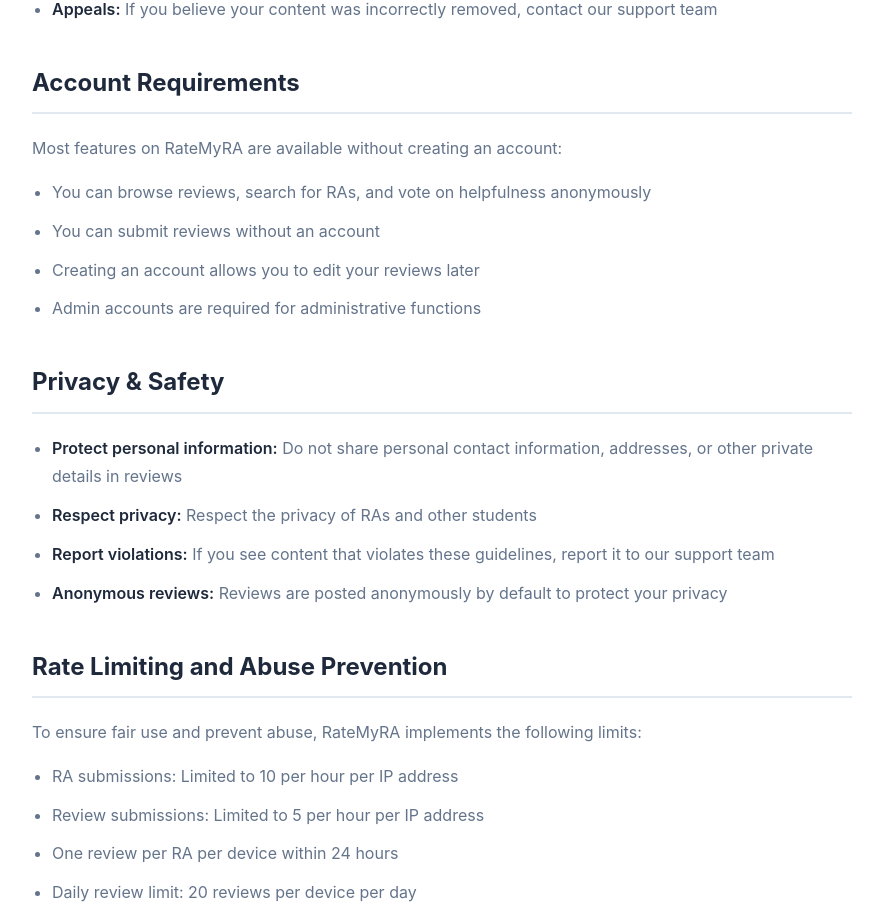
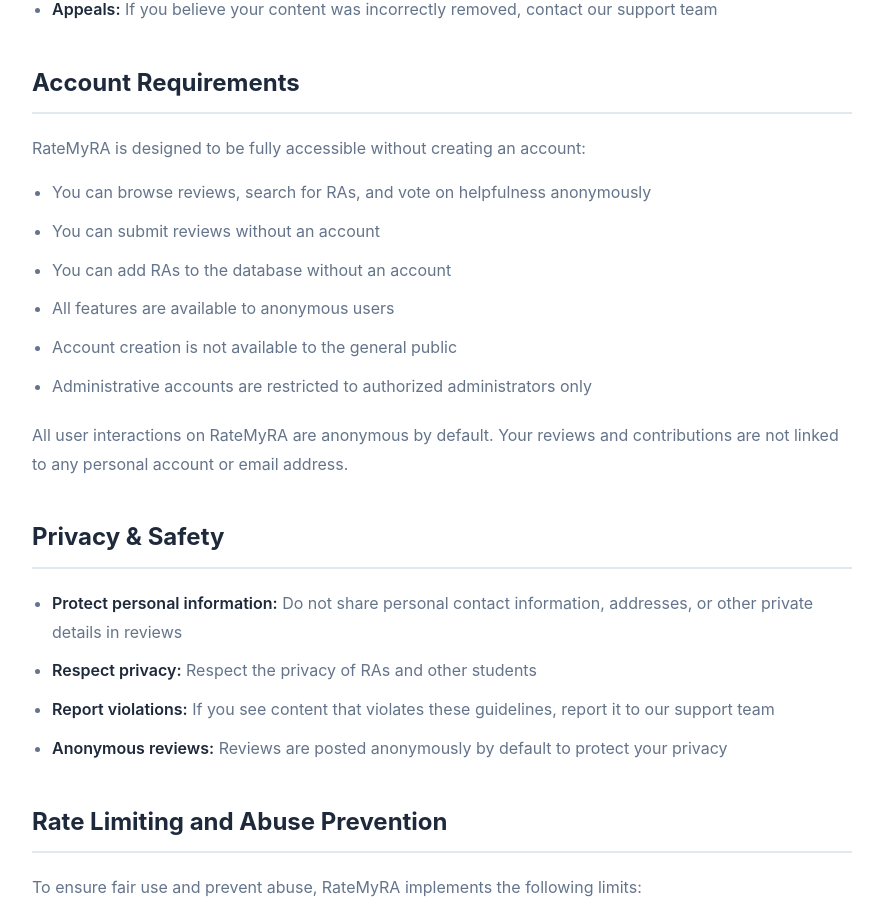
Before and after one commit to ultradoce/ratemyra, a React (Vite) app in the folder Documents/ratemyra/client/: page /guidelines in a window 1280 px wide. Shown: the part 2780-3702 px from the top of the page, without its empty margins (198-1081 px from the left). Built offline with nearby package versions, Linux system fonts and the light colour scheme; no server answers; the HTML template or start-up script is replaced by a standard one.

Commit message:
Fix: Remove references to public account creation - accounts are admin-only, all features are anonymous

```diff
--- a/Documents/ratemyra/client/src/pages/Guidelines.jsx
+++ b/Documents/ratemyra/client/src/pages/Guidelines.jsx
@@ -88,13 +88,16 @@
 
           <section>
             <h2>Account Requirements</h2>
-            <p>Most features on RateMyRA are available without creating an account:</p>
+            <p>RateMyRA is designed to be fully accessible without creating an account:</p>
             <ul>
               <li>You can browse reviews, search for RAs, and vote on helpfulness anonymously</li>
               <li>You can submit reviews without an account</li>
-              <li>Creating an account allows you to edit your reviews later</li>
-              <li>Admin accounts are required for administrative functions</li>
+              <li>You can add RAs to the database without an account</li>
+              <li>All features are available to anonymous users</li>
+              <li>Account creation is not available to the general public</li>
+              <li>Administrative accounts are restricted to authorized administrators only</li>
             </ul>
+            <p>All user interactions on RateMyRA are anonymous by default. Your reviews and contributions are not linked to any personal account or email address.</p>
           </section>
 
           <section>
--- a/Documents/ratemyra/client/src/pages/Privacy.jsx
+++ b/Documents/ratemyra/client/src/pages/Privacy.jsx
@@ -21,7 +21,7 @@
             <h3>2.1 Information You Provide</h3>
             <p>We collect information that you voluntarily provide when using the Service:</p>
             <ul>
-              <li><strong>Account Information (Optional):</strong> If you choose to create an account, we collect your email address and a hashed password. Account creation is optional and most features are available without an account.</li>
+              <li><strong>Account Information (Administrators Only):</strong> Administrative accounts require an email address and hashed password. Account creation is not available to the general public.</li>
               <li><strong>Review Content:</strong> Reviews, ratings, tags, semesters, and any text you submit in reviews</li>
               <li><strong>RA Information:</strong> Names, schools, dorm/hall information, and floor details when you add RAs to the database</li>
               <li><strong>Help Messages:</strong> If you contact our support team, we collect your name, email, subject, and message content</li>
@@ -56,7 +56,7 @@
             <ul>
               <li><strong>Service Provision:</strong> To provide, maintain, and improve our services, including displaying reviews, managing RA profiles, and enabling search functionality</li>
               <li><strong>Content Processing:</strong> To process, display, and moderate your reviews and ratings</li>
-              <li><strong>Authentication:</strong> To authenticate users and manage accounts (for users who choose to create accounts)</li>
+              <li><strong>Authentication:</strong> To authenticate administrators and manage administrative accounts</li>
               <li><strong>Abuse Prevention:</strong> To detect and prevent fraud, spam, abuse, and other prohibited activities using IP hashing, device fingerprinting, and rate limiting</li>
               <li><strong>Content Moderation:</strong> To automatically filter profanity and inappropriate content, and to flag content for manual review</li>
               <li><strong>Analytics:</strong> To analyze usage patterns, track page views, understand user behavior, and generate aggregated statistics (e.g., views by state)</li>
@@ -115,26 +115,27 @@
             <h2>6. Your Rights and Choices</h2>
             <p>You have the following rights regarding your personal information:</p>
             <ul>
-              <li><strong>Access:</strong> You can request access to the personal information we hold about you</li>
-              <li><strong>Correction:</strong> You can request correction of inaccurate information (for account holders, you can edit your reviews directly)</li>
-              <li><strong>Deletion:</strong> You can request deletion of your account and associated personal information</li>
+              <li><strong>Access:</strong> You can request access to the personal information we hold about you (if any)</li>
+              <li><strong>Correction:</strong> You can request correction of inaccurate information</li>
+              <li><strong>Deletion:</strong> You can request deletion of your content or associated information</li>
               <li><strong>Opt-Out:</strong> You can opt out of certain data collection where technically feasible (e.g., disabling cookies)</li>
-              <li><strong>Review Editing:</strong> If you created an account, you can edit or delete your reviews through your account</li>
             </ul>
             <p>To exercise these rights, please contact our support team. We will respond to your request within a reasonable timeframe.</p>
-            <p><strong>Note:</strong> If you submitted content without an account, we may not be able to identify or delete your specific content, as it is associated with hashed identifiers rather than personal information.</p>
+            <p><strong>Note:</strong> Since RateMyRA does not require account creation, content is associated with hashed identifiers (IP addresses and device fingerprints) rather than personal information. We may not be able to identify or delete your specific content unless you can provide sufficient identifying information.</p>
           </section>
 
           <section>
             <h2>7. Anonymous Use</h2>
-            <p>Most features of RateMyRA are available without creating an account. When you use the Service anonymously:</p>
+            <p>All features of RateMyRA are available without creating an account. Account creation is not available to the general public. When you use the Service:</p>
             <ul>
               <li>We do not collect your email address or other directly identifying information</li>
               <li>We use hashed IP addresses and device fingerprints to prevent abuse, but these cannot be used to identify you personally</li>
               <li>Your reviews are posted anonymously</li>
               <li>You can vote on review helpfulness anonymously</li>
+              <li>You can add RAs to the database anonymously</li>
+              <li>All your interactions are anonymous by default</li>
             </ul>
-            <p>If you choose to create an account, you gain the ability to edit your reviews, but your reviews remain publicly visible and anonymous to other users.</p>
+            <p>Administrative accounts are restricted to authorized administrators only and are not available for general user registration.</p>
           </section>
 
           <section>
@@ -180,11 +181,12 @@
               <li>Resolve disputes and enforce our agreements</li>
               <li>Maintain the integrity of our database and prevent abuse</li>
             </ul>
-            <p>When you delete your account, we will delete or anonymize your personal information (email, account credentials) within a reasonable timeframe. However:</p>
+            <p>Since account creation is not available to the general public, most users do not have accounts to delete. For administrative accounts, when an account is deleted, we will delete or anonymize personal information (email, account credentials) within a reasonable timeframe. However:</p>
             <ul>
               <li>Publicly visible content (reviews, RA profiles) may remain on the Service as it is part of the public database</li>
               <li>We may retain certain information as required by law or for legitimate business purposes (e.g., preventing abuse)</li>
               <li>Hashed IP addresses and device fingerprints used for abuse prevention may be retained to maintain security</li>
+              <li>Content submitted anonymously cannot be deleted unless you can provide sufficient identifying information</li>
             </ul>
           </section>
 
--- a/Documents/ratemyra/client/src/pages/Terms.jsx
+++ b/Documents/ratemyra/client/src/pages/Terms.jsx
@@ -26,7 +26,7 @@
               <li>Share reviews via links or images</li>
               <li>Access administrative features (for authorized administrators only)</li>
             </ul>
-            <p>Most features are available without creating an account. Account creation is optional and allows you to edit your reviews.</p>
+            <p>All features are available without creating an account. Account creation is not available to the general public. Administrative accounts are restricted to authorized administrators only.</p>
           </section>
 
           <section>
@@ -45,11 +45,12 @@
 
           <section>
             <h2>4. User Accounts</h2>
-            <p>While most features are available without an account, certain features may require account creation. If you choose to create an account, you are responsible for:</p>
+            <p>Account creation is not available to the general public. All features of RateMyRA are accessible without creating an account, and all user interactions are anonymous by default.</p>
+            <p>Administrative accounts are restricted to authorized administrators only. If you are an authorized administrator, you are responsible for:</p>
             <ul>
               <li>Maintaining the confidentiality of your account credentials</li>
               <li>All activities that occur under your account</li>
-              <li>Providing accurate and truthful information during registration</li>
+              <li>Providing accurate and truthful information</li>
               <li>Notifying us immediately of any unauthorized use of your account</li>
               <li>Ensuring your account information remains current and accurate</li>
             </ul>
```
